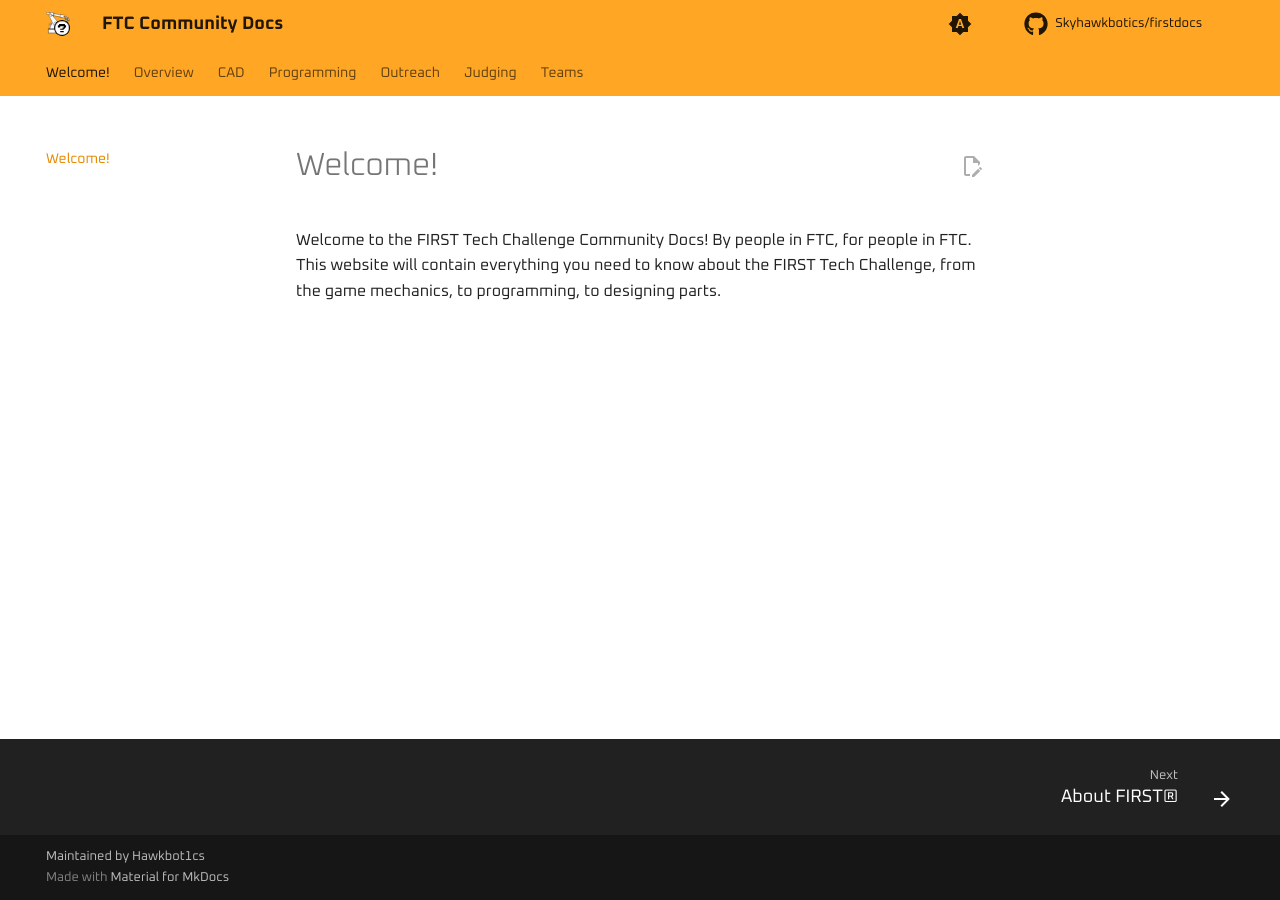
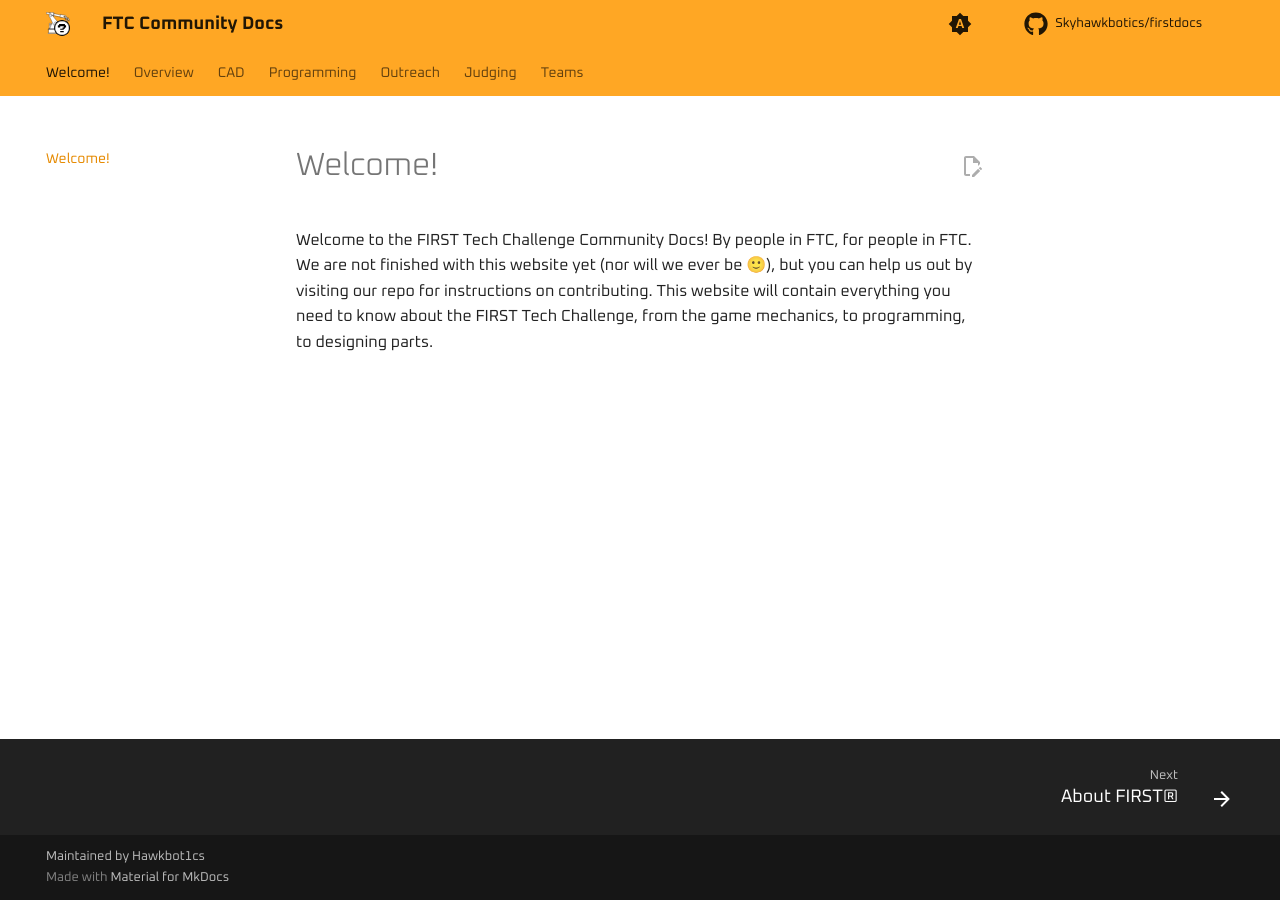
Before and after one commit to Skyhawkbotics/firstdocs, an MkDocs documentation site: the page built from source/docs/index.md, in a window 1280 px wide. Built offline with MkDocs 1.6.1 and Material for MkDocs 9.7.7, drawn with Linux system fonts in a browser that asks for light colours; comment, search, counter and statistics services are not loaded.

Commit message:
add beta notice

```diff
--- a/source/docs/index.md
+++ b/source/docs/index.md
@@ -1,3 +1,3 @@
 # Welcome!
 
-Welcome to the FIRST Tech Challenge Community Docs! By people in FTC, for people in FTC. This website will contain everything you need to know about the FIRST Tech Challenge, from the game mechanics, to programming, to designing parts.
+Welcome to the FIRST Tech Challenge Community Docs! By people in FTC, for people in FTC. We are not finished with this website yet (nor will we ever be 🙂), but you can help us out by visiting our repo for instructions on contributing. This website will contain everything you need to know about the FIRST Tech Challenge, from the game mechanics, to programming, to designing parts.
```
